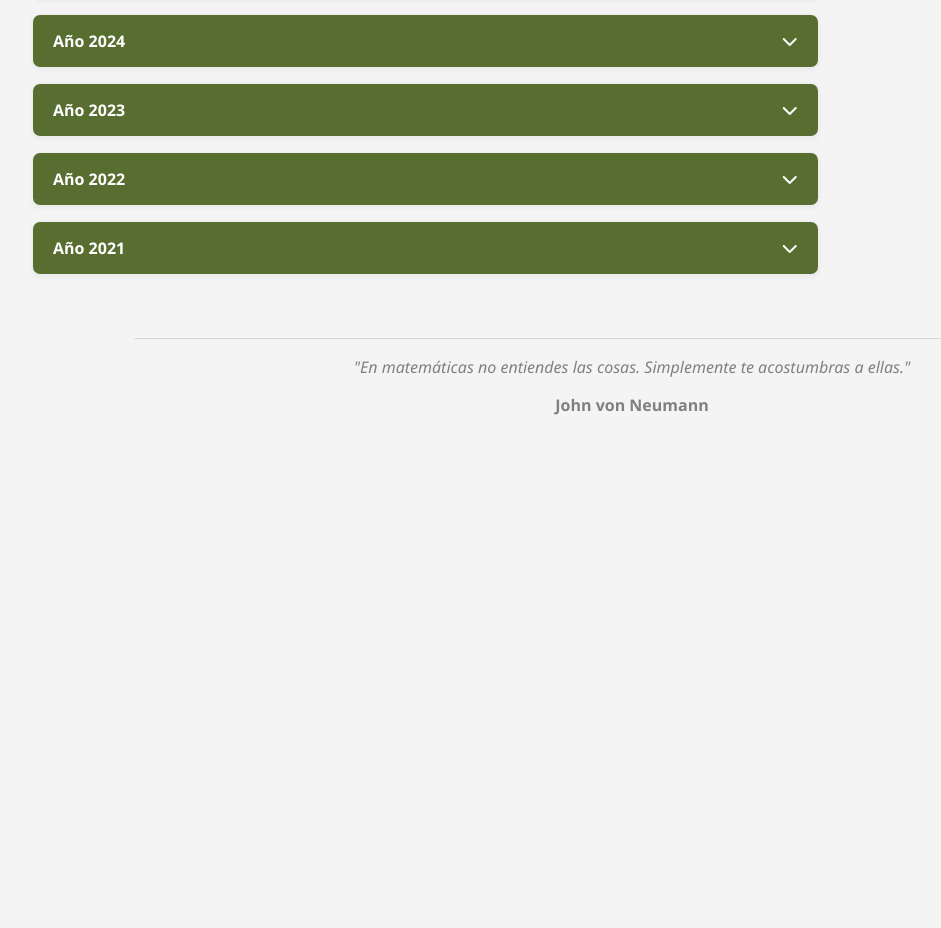
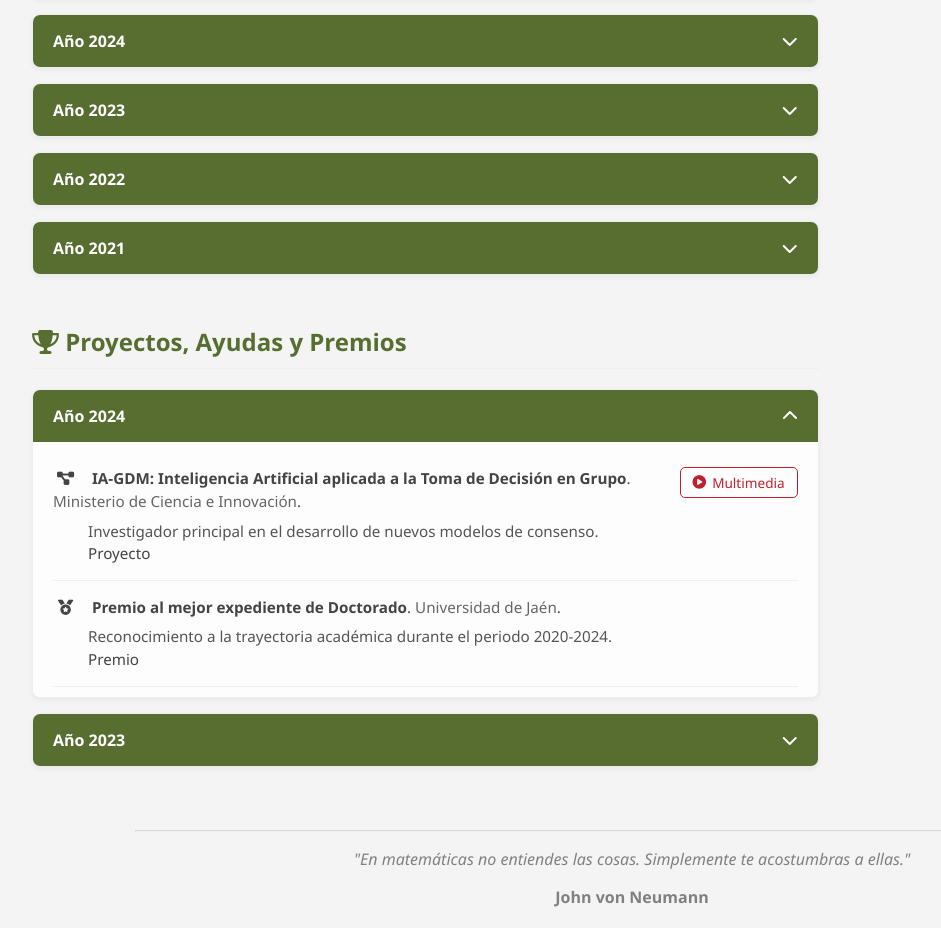
Before and after one commit to dgzamora/dgzamora.github.io, a Jekyll site: the page built from investigacion.html, in a window 1280 px wide. Shown: the part 750-1678 px from the top of the page, without its empty margins (8-949 px from the left). Built offline with Jekyll 4.4.1, drawn with Linux system fonts in a browser that asks for light colours; a style sheet for code colours, icons or effects is not loaded; before the commit the page ends 1186 px from its top, so only the background shows below that.

Commit message:
research_awards_v0

```diff
--- /dev/null
+++ b/_data/proyectos.yml
@@ -0,0 +1,18 @@
+- anio: 2024
+  items:
+    - tipo: "proyecto"
+      titulo: "IA-GDM: Inteligencia Artificial aplicada a la Toma de Decisión en Grupo"
+      entidad: "Ministerio de Ciencia e Innovación"
+      descripcion: "Investigador principal en el desarrollo de nuevos modelos de consenso."
+      multimedia: "https://tu-enlace-al-proyecto.com"
+    - tipo: "premio"
+      titulo: "Premio al mejor expediente de Doctorado"
+      entidad: "Universidad de Jaén"
+      descripcion: "Reconocimiento a la trayectoria académica durante el periodo 2020-2024."
+
+- anio: 2023
+  items:
+    - tipo: "ayuda"
+      titulo: "Beca de movilidad internacional José Castillejo"
+      entidad: "Ministerio de Universidades"
+      descripcion: "Estancia de investigación en la Universidad de Delft, Países Bajos."
--- a/assets/css/main.css
+++ b/assets/css/main.css
@@ -213,3 +213,20 @@ body { font-family: 'Segoe UI', sans-serif; margin: 0; background: #f4f4f4; }
 
 /* Ajuste por si no tienes cargado Academicons en el head */
 @import url('https://cdn.jsdelivr.net/gh/jpswalsh/academicons@1/css/academicons.min.css');
+
+/* Espaciado para la descripción de proyectos */
+.pub-reference p {
+    line-height: 1.4;
+}
+
+/* Color específico para el botón multimedia (puedes usar el azul o el dorado) */
+.btn-pub i.fa-play-circle {
+    color: var(--uja-blue);
+}
+
+/* Iconos de la sección proyectos */
+.pub-icon {
+    display: inline-block;
+    width: 25px;
+    text-align: center;
+}
--- a/investigacion.html
+++ b/investigacion.html
@@ -71,4 +71,51 @@ title: Investigación
         </div>
     </details>
     {% endfor %}
+
+
+
+
+    <section class="section-title" style="margin-top: 50px;">
+    <h2><i class="fas fa-trophy"></i> Proyectos, Ayudas y Premios</h2>
+    </section>
+
+{% for bloque in site.data.proyectos %}
+<details class="academic-year-dropdown" {% if forloop.first %}open{% endif %}>
+    <summary class="year-header">
+        Año {{ bloque.anio }}
+        <i class="fas fa-chevron-down arrow"></i>
+    </summary>
+
+    <div class="subjects-container">
+        {% for item in bloque.items %}
+        <div class="pub-card">
+            <div class="pub-reference">
+                <span class="pub-icon" style="margin-right: 10px; color: var(--uja-blue);">
+                    {% if item.tipo == "proyecto" %}<i class="fas fa-project-diagram"></i>
+                    {% elsif item.tipo == "premio" %}<i class="fas fa-medal"></i>
+                    {% else %}<i class="fas fa-hand-holding-usd"></i>{% endif %}
+                </span>
+
+                <strong>{{ item.titulo }}</strong>.
+                <span style="color: #666;">{{ item.entidad }}</span>.
+
+                <p style="margin: 8px 0 0 35px; font-size: 0.95rem; color: #555;">{{ item.descripcion }}</p>
+
+                <div class="pub-badges-row" style="margin-left: 35px;">
+                    <span class="pub-badge-type">{{ item.tipo | capitalize }}</span>
+                </div>
+            </div>
+
+            {% if item.multimedia %}
+            <div class="pub-links">
+                <a href="{{ item.multimedia }}" target="_blank" class="btn-pub doi" title="Ver contenido">
+                    <i class="fas fa-play-circle"></i> Multimedia
+                </a>
+            </div>
+            {% endif %}
+        </div>
+        {% endfor %}
+    </div>
+</details>
+{% endfor %}
 </main>
```
